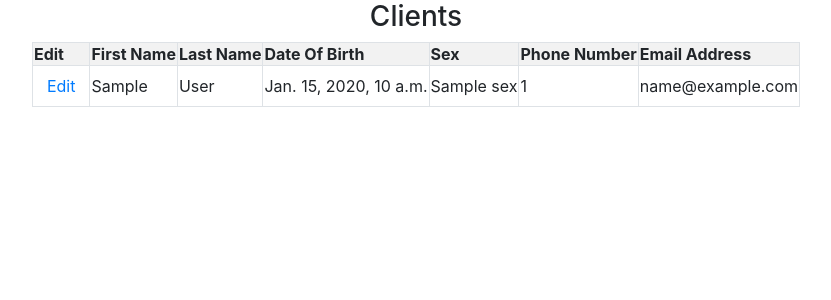
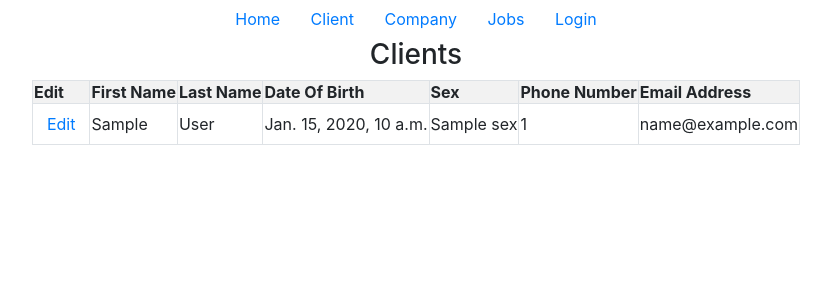
Before and after one commit to StiensB/BeaconOfHope, a Django app: template beaconofhopeapp/templates/client/client.html in a window 1280 px wide. Shown: the top 300 px of the page, without its empty margins (224-1055 px from the left). Run offline with Django 3.2, Linux system fonts and the light colour scheme; the template is opened without the code that fills it: most values are stand-ins (such as "Sample title", 1, 10 or a date in 2020); some libraries are stand-ins or nearby versions.

Commit message:
login is more real, header added to pages

```diff
--- a/beaconofhopeapp/templates/beaconofhope/index.html
+++ b/beaconofhopeapp/templates/beaconofhope/index.html
@@ -3,10 +3,19 @@
 <link rel="stylesheet" type="text/css" href="{% static '/style.css' %}">
 <link rel="stylesheet" type="text/css" href="{% static '/css/bootstrap.css' %}">
 <!-- load jquery, our style sheet, and then bootstrap -->
+{% block header %}
+<div style="text-align: center">
+    <a class="btn" role="button" href="{% url 'index' %}">Home</a>
+    <a class="btn" role="button" href="{% url 'client' %}">Client</a>
+    <a class="btn" role="button" href="{% url 'company' %}">Company</a>
+    <a class="btn" role="button" href="">Jobs</a>
+    <a class="btn" role="button" href="{% url 'login' %}">Login</a>
+</div>
+{% endblock header%}
 
 {% block content%}
 template page for all other html pages
-{% endblock %}
+{% endblock content%}
 
 
 <!-- all jquery code will go here -->
```
Also changed, not shown: beaconofhopeapp/forms.py (+9 -2 lines), beaconofhopeapp/templates/login/login.html (+11 -6 lines), beaconofhopeapp/views.py (+4 -5 lines).
